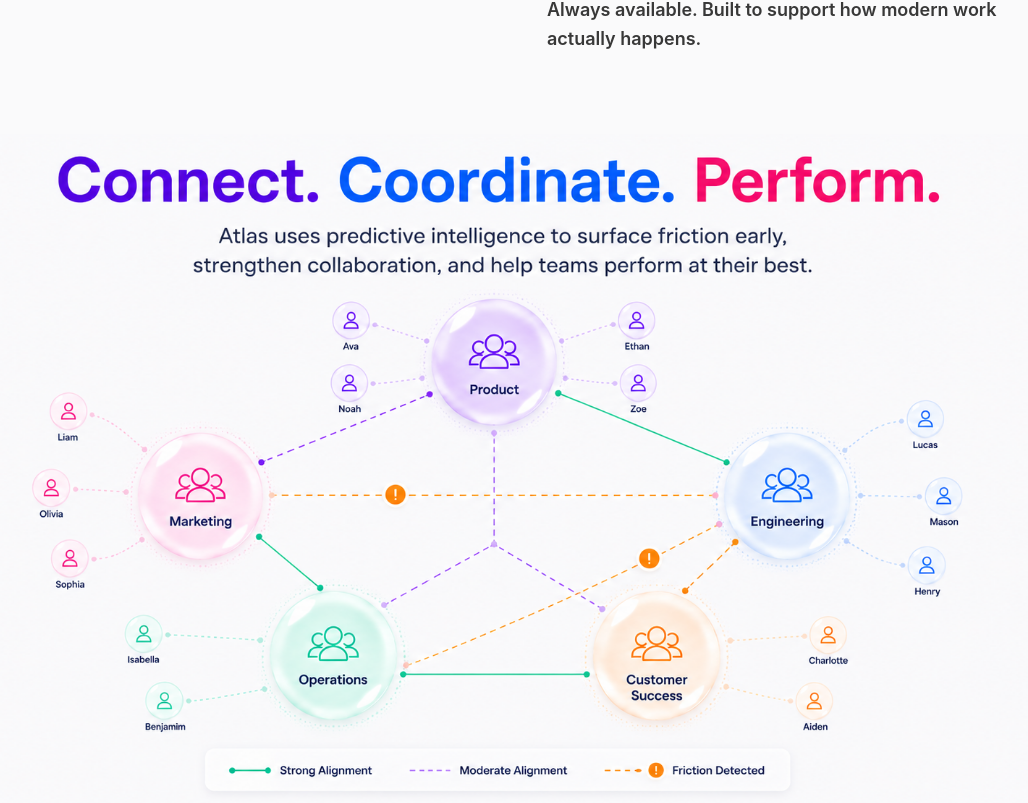
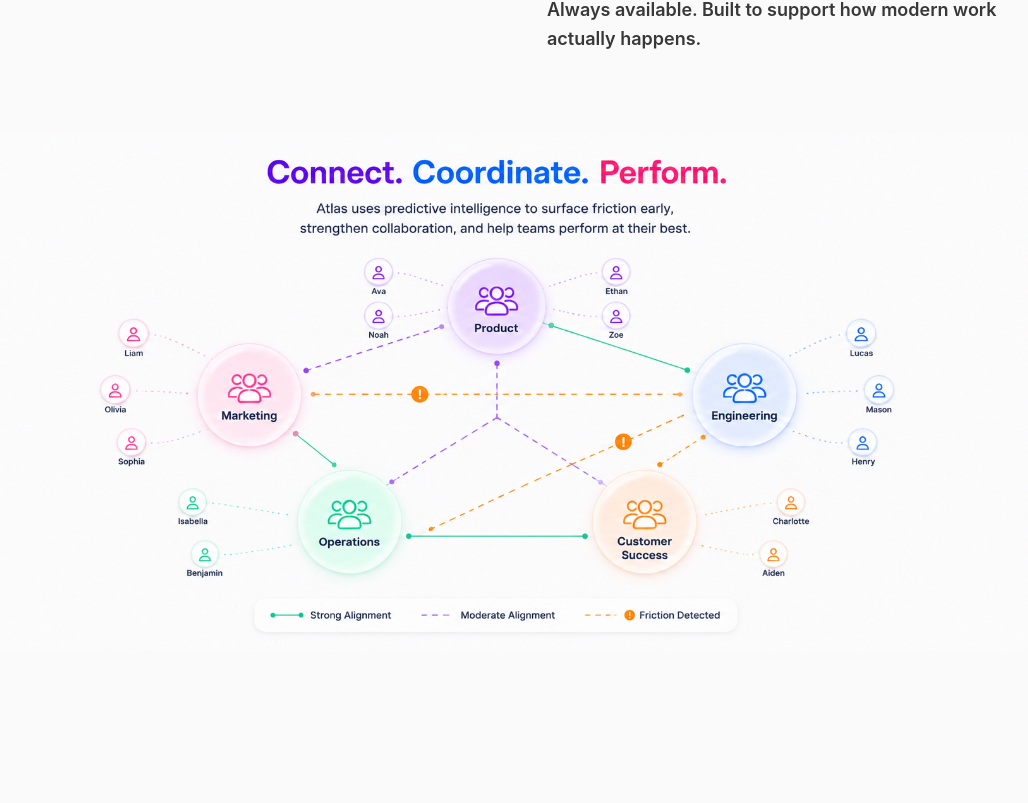
Before and after one commit to martamindacc/v0-Atlas-website-, a Next.js app: page /atlas/teams in a window 1280 px wide. Shown: the part 2377-3180 px from the top of the page, without its empty margins (141-1169 px from the left). Built offline with nearby package versions, Linux system fonts and the light colour scheme.

Commit message:
feat: update team coordination image to new design
Replaced old team coordination image with new visual representation

```diff
--- a/app/atlas/teams/page.tsx
+++ b/app/atlas/teams/page.tsx
@@ -216,7 +216,7 @@
         {/* Teams Workflow Diagram - Centered Full Width */}
         <div className="max-w-[1300px] mx-auto px-4 md:px-8 mt-12 md:mt-20 w-full flex items-center justify-center">
           <img
-            src="/images/atlas_teams_coordination.jpg"
+            src="/images/atlas_connect_coordinate_perform.png"
             alt="Connect. Coordinate. Perform."
             className="w-full h-auto max-w-[1210px] object-contain"
           />
```
Also changed, not shown: public/images/atlas_connect_coordinate_perform.png (added).
